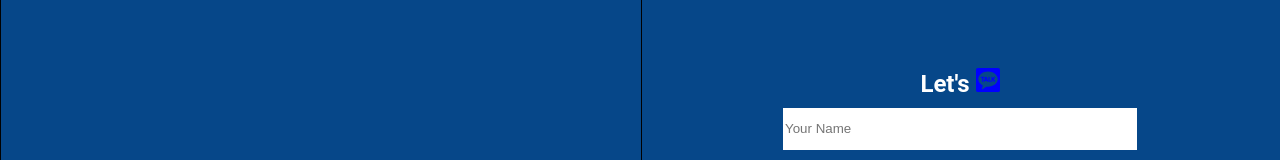
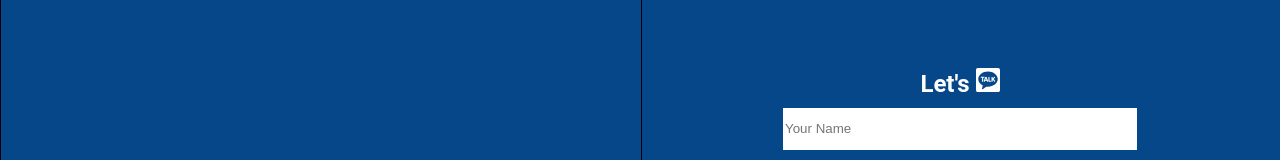
Before and after one commit to iamdeepak123/portfoliosite, a React (Create React App) app: page / in a window 1280 px wide. Shown: the part 2758-2918 px from the top of the page. Built offline with nearby package versions, Linux system fonts and the light colour scheme; grey boxes are pictures that could not be loaded.

Commit message:
updated projects list

```diff
--- a/src/index.css
+++ b/src/index.css
@@ -644,11 +644,10 @@ html {
     padding: 0%;
     color: white;
     text-align: center;
+    caret-color: transparent;
 }
 
-.form_heading_icon {
-    color: blue;
-}
+
 
 .contactform_btn {
     height: 45px;
@@ -779,6 +778,9 @@ html {
     color: rgb(226, 217, 217);
 }
 
+.cardslist::-webkit-scrollbar{
+    height: 0px;
+}
 .card {
     height: 400px;
     width: 290px;
```
